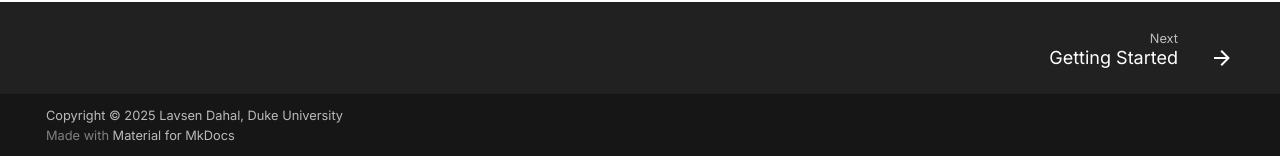
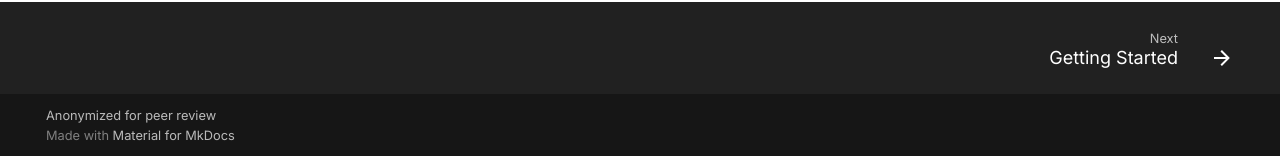
Before and after one commit to PhenoCT/phenoct.github.io, an MkDocs documentation site: the page built from docs/index.md, in a window 1280 px wide and 900 px high, scrolled down 1142 px. Shown: the part 741-897 px from the top of the window. Built offline with MkDocs 1.6.1 and Material for MkDocs 9.7.7, drawn with Linux system fonts in a browser that asks for light colours.

Commit message:
anonymized

```diff
--- a/mkdocs.yml
+++ b/mkdocs.yml
@@ -1,7 +1,7 @@
 site_name: Image-Derived Phenotypes
 site_description: Comprehensive CT-based biomarkers from automated organ segmentation — documentation for the PhenoCT Python package.
-site_author: Lavsen Dahal
-copyright: Copyright &copy; 2025 Lavsen Dahal, Duke University
+site_author: Anonymous
+copyright: Anonymized for peer review
 
 nav:
   - Home: index.md
```
